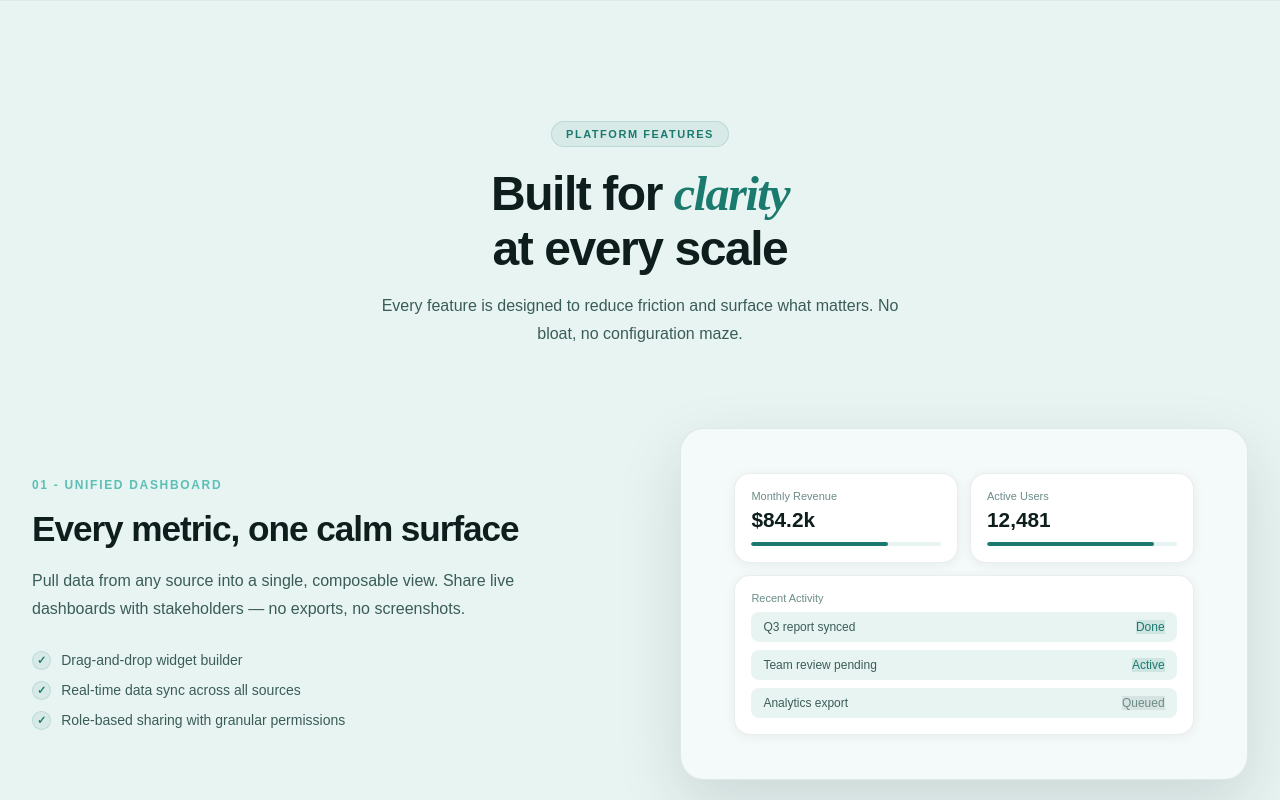
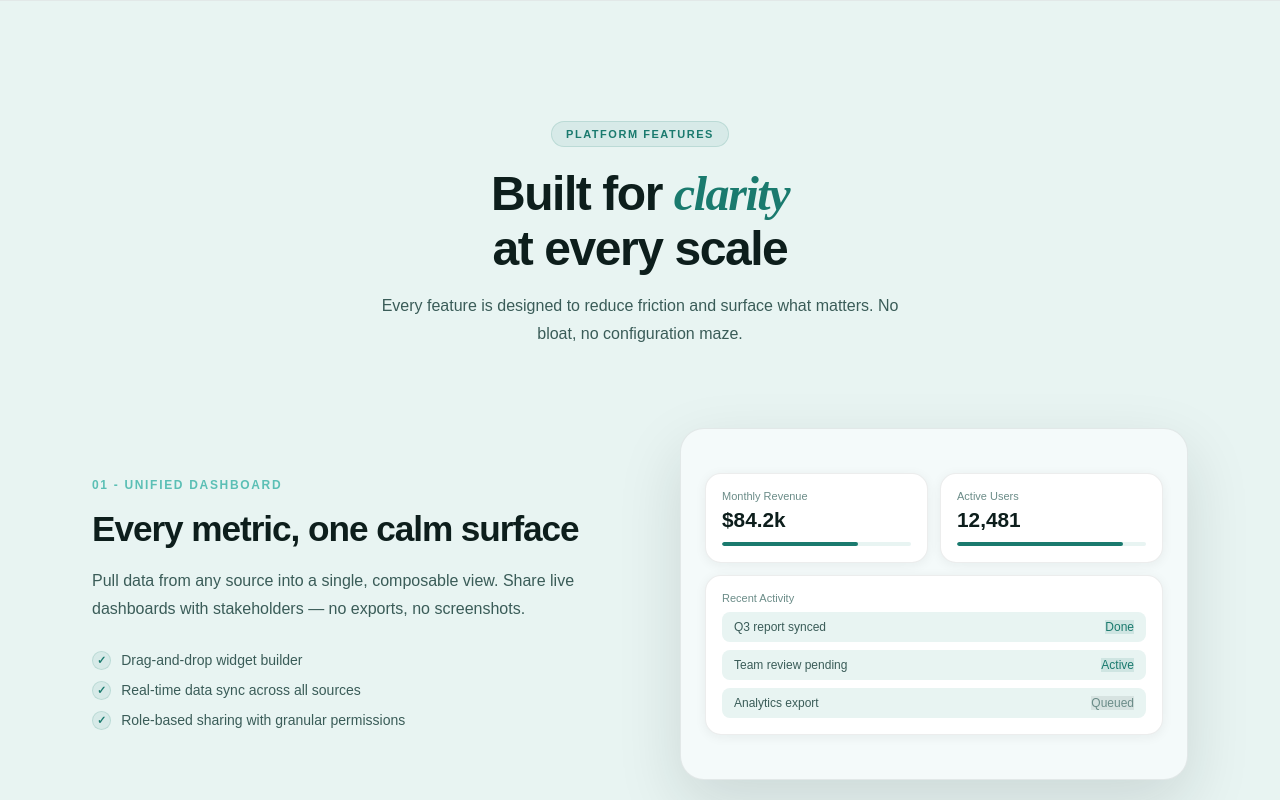
Before and after one commit to Simplypradeep/Clearwave-webpage, a plain HTML site: page index.html in a window 1280 px wide. Shown: the part 2120-2920 px from the top of the page. Drawn offline with Linux system fonts and the light colour scheme.

Commit message:
Update clearwave.css

```diff
--- a/clearwave.css
+++ b/clearwave.css
@@ -708,7 +708,7 @@ strong{
     border-radius: 4px;
 }
 .features__container{
-    max-width: 100%;
+    max-width: 1160px;
     margin: 0 auto;
     padding: 0 2rem;
 }
```
